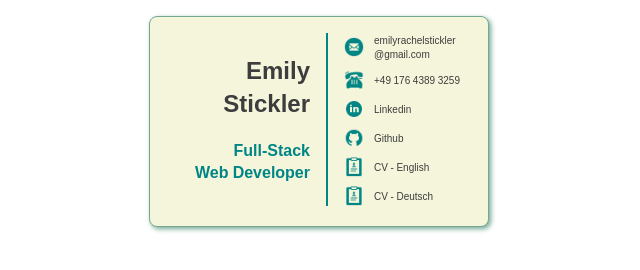
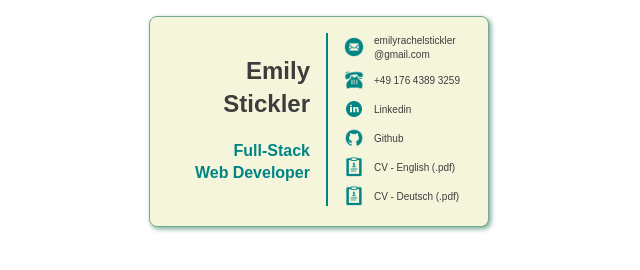
Before and after one commit to Madame-Aehm/Digital-Business-Card, a plain HTML site: page index.html in a window 1280 px wide. Shown: the full height of the page, 321-961 px from the left. Drawn offline with Linux system fonts and the light colour scheme.

Commit message:
pdf clarity

```diff
--- a/index.html
+++ b/index.html
@@ -63,14 +63,14 @@
               <img class="link-img" src="assets/images/cv.png" alt="CV" /><a
                 target="_blank"
                 href="assets/pdfs/emily-stickler-english.pdf"
-                >CV - English</a
+                >CV - English (.pdf)</a
               >
             </li>
             <li>
               <img class="link-img" src="assets/images/cv.png" alt="CV" /><a
                 target="_blank"
                 href="assets/pdfs/emily-stickler-deutsch.pdf"
-                >CV - Deutsch</a
+                >CV - Deutsch (.pdf)</a
               >
             </li>
           </ul>
--- a/styles.css
+++ b/styles.css
@@ -53,8 +53,6 @@ ul {
   width: 2em;
 }
 
-
-
 @media only screen and (max-width: 8.5cm) {
   .card {
     width: 100%;
```
